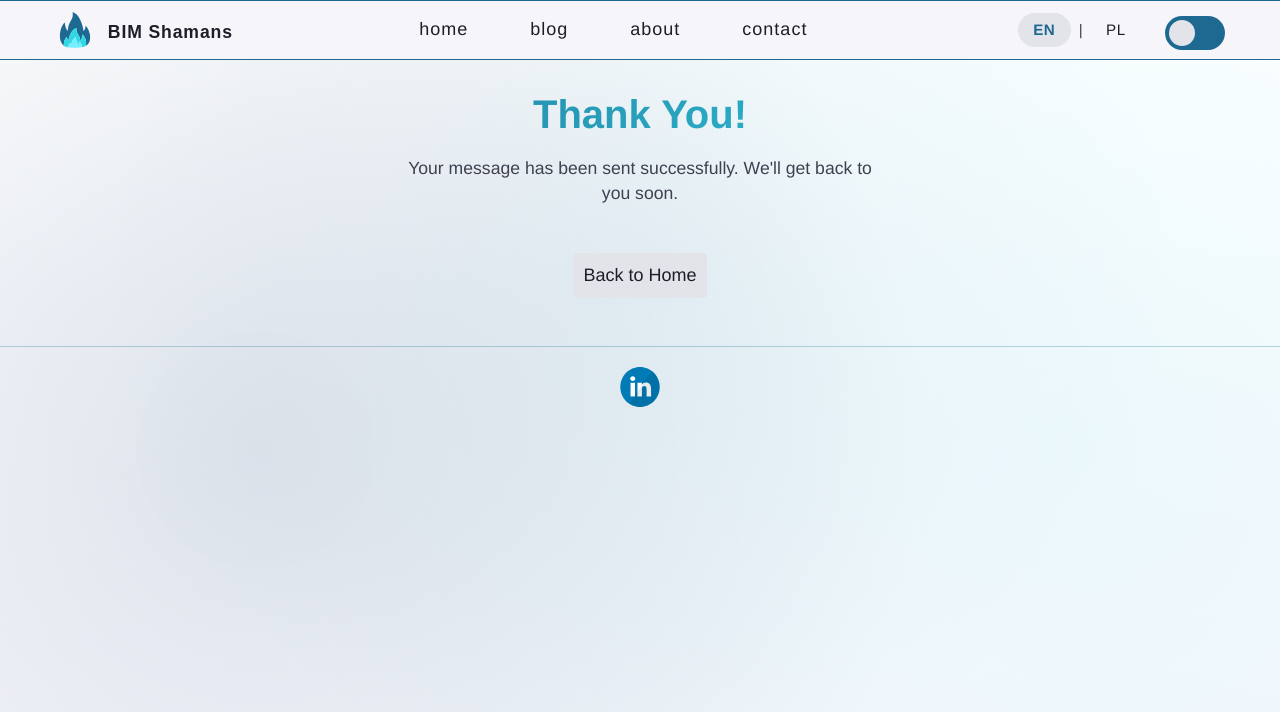
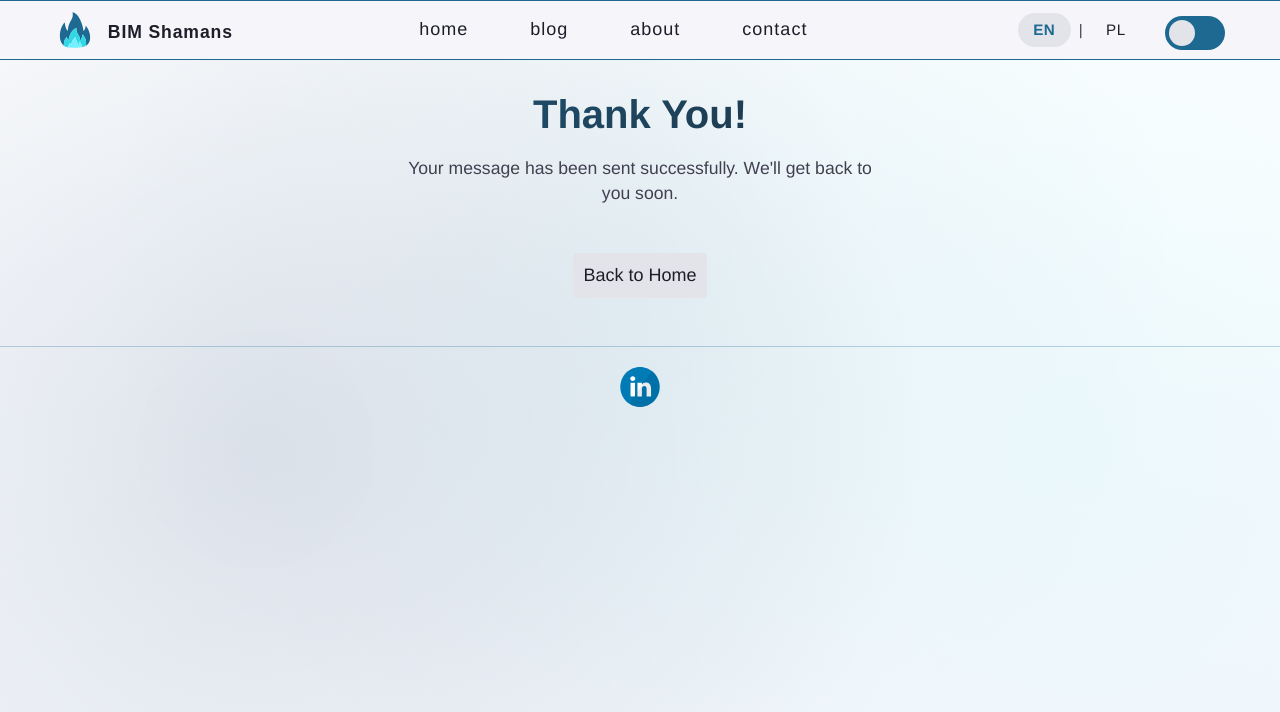
Before and after one commit to W7k-J/BimShamans, a Jekyll site: the page built from en/thank-you.md, in a window 1280 px wide. Shown: the top 712 px of the page. Built offline with Jekyll 4.4.1, drawn with Linux system fonts in a browser that asks for light colours; some web fonts are replaced.

Commit message:
Add gradient background to light theme contact header title for improved aesthetics

```diff
--- a/_sass/_form.scss
+++ b/_sass/_form.scss
@@ -50,6 +50,13 @@
     font-weight: 600;
     margin-bottom: 0.5rem;
     background: linear-gradient(135deg, var(--firstBlue-color) 0%, var(--secondBlue-color) 100%);
+    -webkit-background-clip: text;
+    -webkit-text-fill-color: transparent;
+    background-clip: text;
+}
+
+.light-theme .contact-header h1 {
+    background: linear-gradient(135deg, var(--firstBlue-color) 0%, var(--firstGray-color) 100%);
     -webkit-background-clip: text;
     -webkit-text-fill-color: transparent;
     background-clip: text;
```
